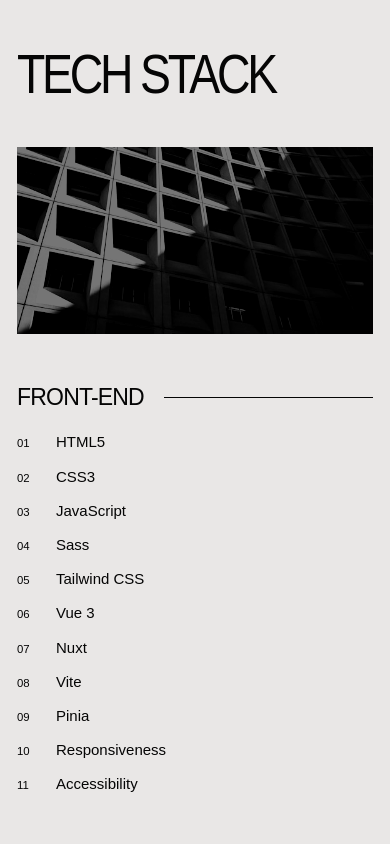
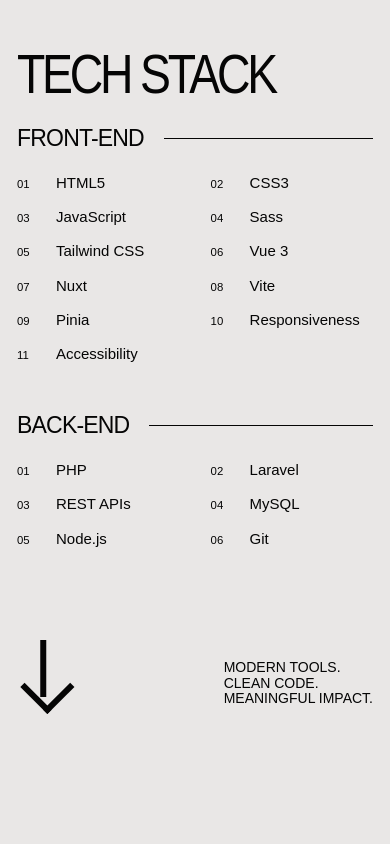
Before and after one commit to Matty1515/mshaw-portfolio, a Nuxt app: page / in a window 390 px wide. Shown: the part 2840-3684 px from the top of the page. Built offline with nearby package versions, Linux system fonts and the light colour scheme.

Commit message:
Tech stack section changes

```diff
--- a/app/components/home/TechStackSection.vue
+++ b/app/components/home/TechStackSection.vue
@@ -187,7 +187,7 @@
   margin: clamp(26px, 2.3vw, 36px) 0 0;
   padding: 0;
   display: grid;
-  grid-auto-flow: column;
+  grid-auto-flow: row;
   column-gap: clamp(26px, 3vw, 48px);
   row-gap: clamp(20px, 1.9vw, 29px);
   list-style: none;
@@ -196,13 +196,11 @@
 
 .tech-stack-list--front-end {
   grid-template-columns: repeat(3, minmax(0, 1fr));
-  grid-template-rows: repeat(4, auto);
 }
 
 .tech-stack-list--back-end {
-  width: 67%;
-  grid-template-columns: repeat(2, minmax(0, 1fr));
-  grid-template-rows: repeat(4, auto);
+  width: 100%;
+  grid-template-columns: repeat(3, minmax(0, 1fr));
 }
 
 .tech-stack-list li {
@@ -262,7 +260,7 @@
   }
 
   .tech-stack-layout {
-    margin-top: clamp(48px, 10vw, 78px);
+    margin-top: clamp(28px, 6vw, 44px);
     display: flex;
     flex-direction: column;
   }
@@ -272,14 +270,12 @@
   }
 
   .tech-stack-image {
-    width: min(100%, 620px);
-    aspect-ratio: 1.9 / 1;
-    order: 1;
+    display: none;
   }
 
   .tech-stack-groups {
     order: 2;
-    margin-top: clamp(52px, 11vw, 84px);
+    margin-top: 0;
     gap: clamp(52px, 11vw, 84px);
   }
 
@@ -303,13 +299,8 @@
     row-gap: clamp(18px, 4vw, 28px);
   }
 
-  .tech-stack-list--front-end {
-    grid-template-rows: repeat(6, auto);
-  }
-
   .tech-stack-list--back-end {
     width: 100%;
-    grid-template-rows: repeat(4, auto);
   }
 
   .tech-stack-list li {
@@ -330,12 +321,6 @@
     width: 117.65%;
   }
 
-  .tech-stack-list {
-    grid-auto-flow: row;
-    grid-template-columns: minmax(0, 1fr);
-    grid-template-rows: none;
-  }
-
   .tech-stack-signoff {
     justify-content: space-between;
     gap: 24px;
```
